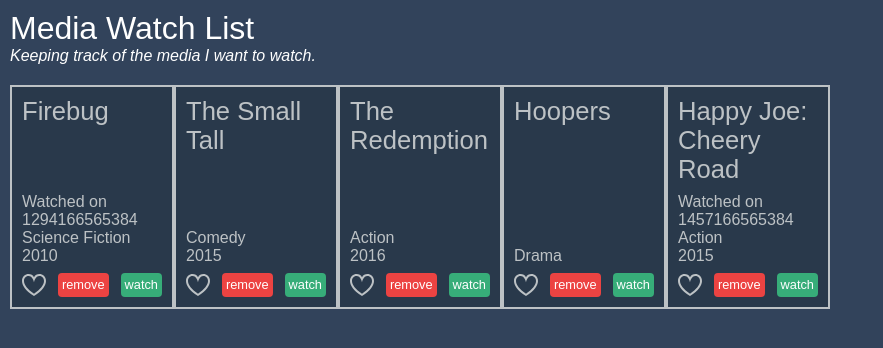
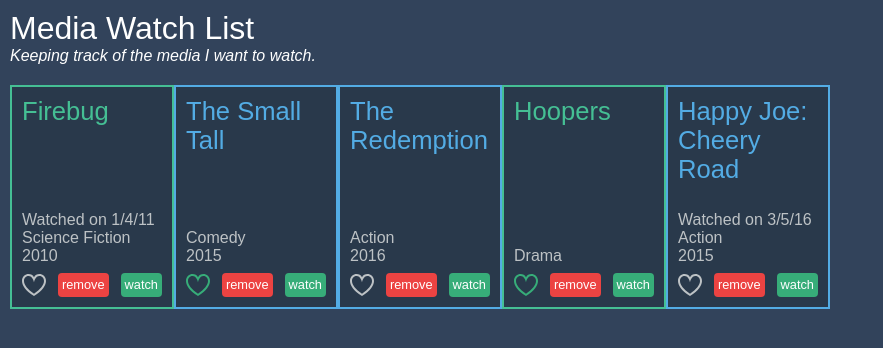
Before and after one commit to rpirritano/AngularAppLL, an Angular app: page / in a window 1280 px wide. Shown: the top 348 px of the page, without its empty margins (0-883 px from the left). Built offline with nearby package versions, Linux system fonts and the light colour scheme.

Commit message:
added some simple pipes

```diff
--- a/src/app/app.module.ts
+++ b/src/app/app.module.ts
@@ -4,6 +4,7 @@
 import { AppComponent } from './app.component';
 import { MediaItemComponent } from './media-item.component';
 import { MediaItemListComponent } from './media-item-list.component';
+import { FavoriteDirective } from './favorite.directive';
 
 @NgModule({
   imports: [
@@ -12,7 +13,8 @@
   declarations: [
     AppComponent,
     MediaItemComponent,
-    MediaItemListComponent
+    MediaItemListComponent,
+    FavoriteDirective
   ],
   bootstrap: [
     AppComponent
--- /dev/null
+++ b/src/app/favorite.directive.ts
@@ -0,0 +1,21 @@
+import { Directive, HostBinding, HostListener, Input } from '@angular/core';
+
+@Directive({
+  selector: '[mwFavorite]'
+})
+export class FavoriteDirective {
+  @HostBinding('class.is-favorite') isFavorite = true;
+
+  @HostBinding('class.is-favorite-hovering') hovering = false;
+
+  @HostListener('mouseenter') onMouseEnter() {
+    this.hovering = true;
+  }
+  @HostListener('mouseleave') onMouseLeave() {
+    this.hovering = false;
+  }
+
+  @Input() set mwFavorite(value) {
+    this.isFavorite = value;
+  }
+}
--- a/src/app/media-item-list.component.html
+++ b/src/app/media-item-list.component.html
@@ -1,5 +1,6 @@
 <section>
   <mw-media-item
+    [ngClass]="{'medium-movies': mediaItem.medium==='Movies', 'medium-series': mediaItem.medium==='Series'}"
     *ngFor="let mediaItem of mediaItems"
     [mediaItem]="mediaItem"
     (delete)="onMediaItemDelete($event)"></mw-media-item>
--- a/src/app/media-item.component.html
+++ b/src/app/media-item.component.html
@@ -1,11 +1,13 @@
 <h2>{{ mediaItem.name }}</h2>
 <ng-template [ngIf]="mediaItem.watchedOn">
-<div>Watched on {{ mediaItem.watchedOn }}</div>
+<div>Watched on {{ mediaItem.watchedOn | date: 'shortDate' }}</div>
 </ng-template>
 <div>{{ mediaItem.category }}</div>
 <div>{{ mediaItem.year }}</div>
 <div class="tools">
-  <svg class="favorite" xmlns="http://www.w3.org/2000/svg" viewBox="0 0 24 24">
+  <svg
+    [mwFavorite]="mediaItem.isFavorite"
+    class="favorite" xmlns="http://www.w3.org/2000/svg" viewBox="0 0 24 24">
     <path d="M12 9.229c.234-1.12 1.547-6.229 5.382-6.229 2.22 0 4.618 1.551 4.618 5.003 0 3.907-3.627 8.47-10 12.629-6.373-4.159-10-8.722-10-12.629 0-3.484 2.369-5.005 4.577-5.005 3.923 0 5.145 5.126 5.423 6.231zm-12-1.226c0 4.068 3.06 9.481 12 14.997 8.94-5.516 12-10.929 12-14.997 0-7.962-9.648-9.028-12-3.737-2.338-5.262-12-4.27-12 3.737z"
     />
   </svg>
```
Also changed, not shown: src/app/category-list.pipe.ts (added, +16 -0 lines).
